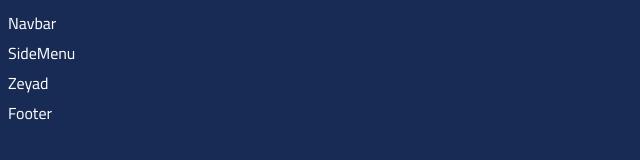
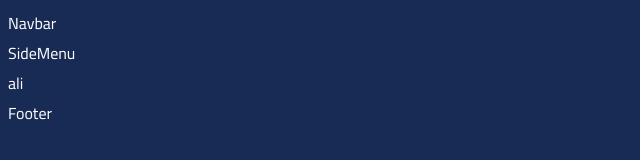
Before and after one commit to AliiMuhammed/ieee-main-website, a React (Create React App) app in the folder front-end/: page /admin/dashboard/home/achievements in a window 1280 px wide. Shown: the top 160 px of the page, without its empty margins (0-640 px from the left). Built offline with nearby package versions, Linux system fonts and the light colour scheme.

Commit message:
change name

```diff
--- a/front-end/src/Pages/Admin/components/Dashboard/components/Home/components/Achievements/Achieveiments.jsx
+++ b/front-end/src/Pages/Admin/components/Dashboard/components/Home/components/Achievements/Achieveiments.jsx
@@ -1,7 +1,7 @@
 import React from "react";
 import "./style/achievements.css";
 const Achieveiments = () => {
-  return <div>Zeyad</div>;
+  return <div>ali</div>;
 };
 
 export default Achieveiments;
```
